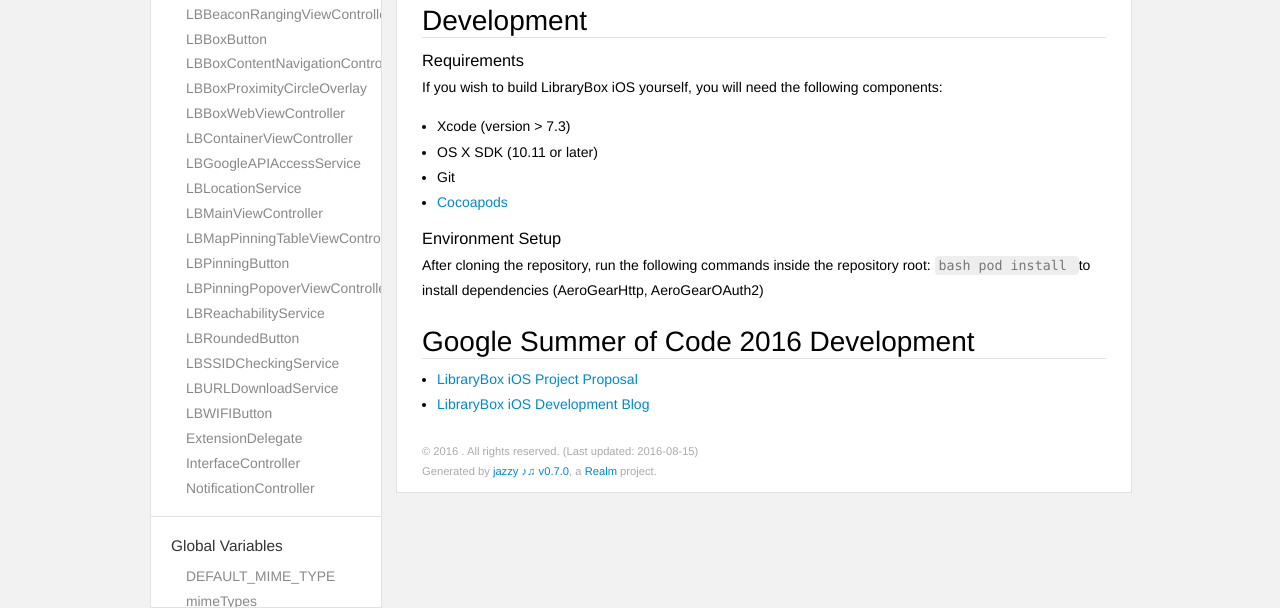
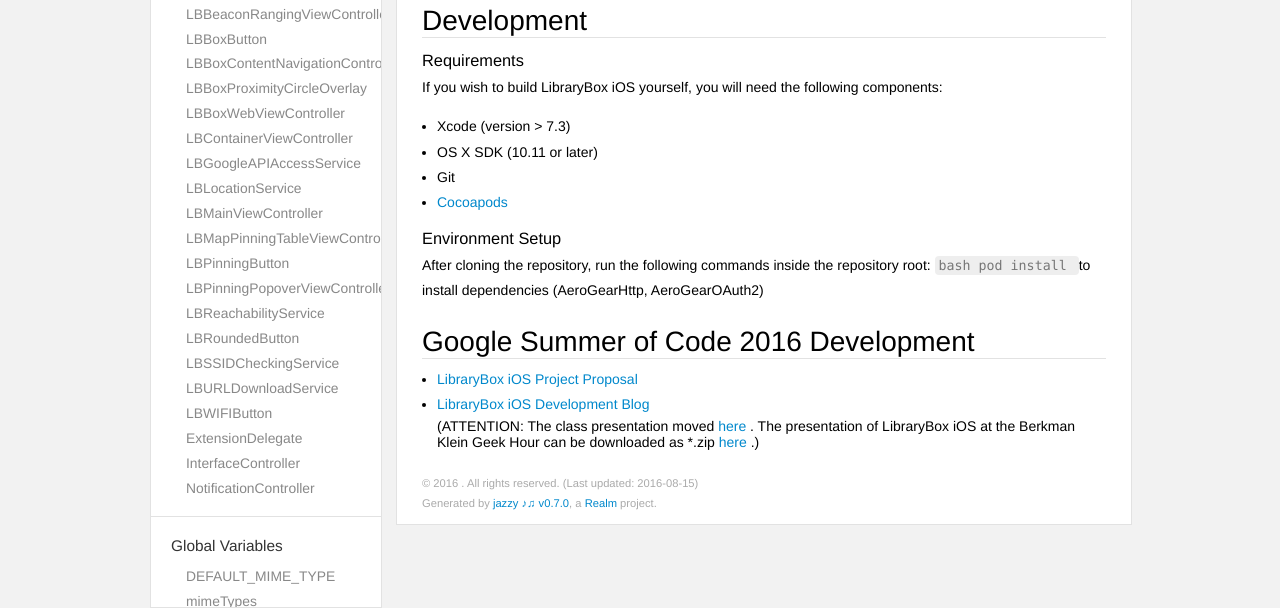
Before and after one commit to LibraryBox-Dev/librarybox_ios, a plain HTML site: page docs/index.html in a window 1280 px wide. Shown: the part 192-800 px from the top of the page. Drawn offline with Linux system fonts and the light colour scheme.

Commit message:
Update index.html

```diff
--- a/docs/index.html
+++ b/docs/index.html
@@ -197,7 +197,7 @@ to install dependencies (AeroGearHttp, AeroGearOAuth2)</p>
 
 <ul>
 <li><a href="https://summerofcode.withgoogle.com/projects/#6529072016392192">LibraryBox iOS Project Proposal</a></li>
-<li><a href="GSOC2016.pdf">LibraryBox iOS Development Blog</a></li>
+<li><a href="GSOC2016.pdf">LibraryBox iOS Development Blog</a></li> (ATTENTION: The class presentation moved <a href="http://davidhaselb.github.io/librarybox_ios/"> here </a>. The presentation of LibraryBox iOS at the Berkman Klein Geek Hour can be downloaded as *.zip <a href="LBBoxIOSPresentation.zip"> here </a>.)
 </ul>
 
           </section>
```
